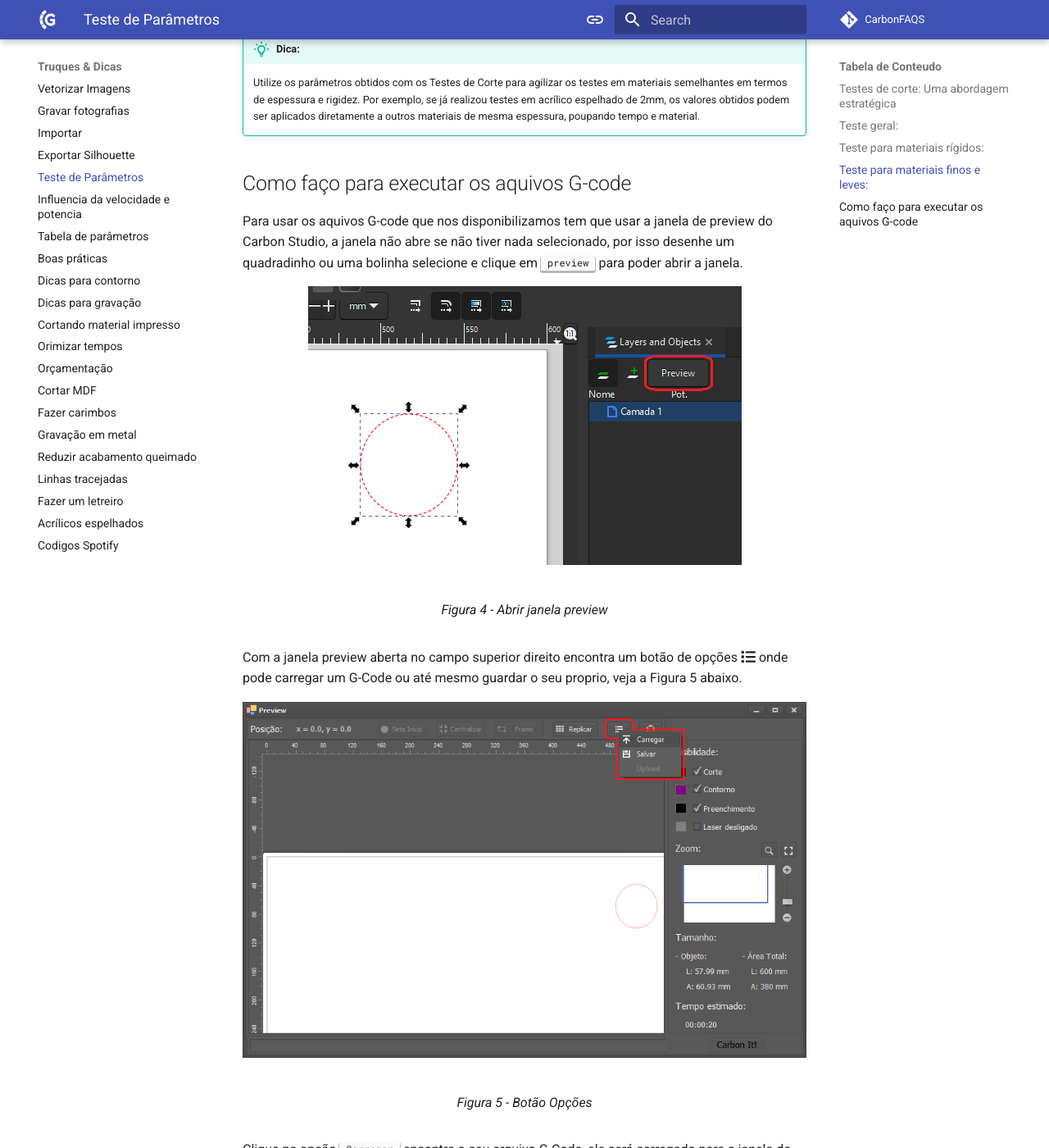
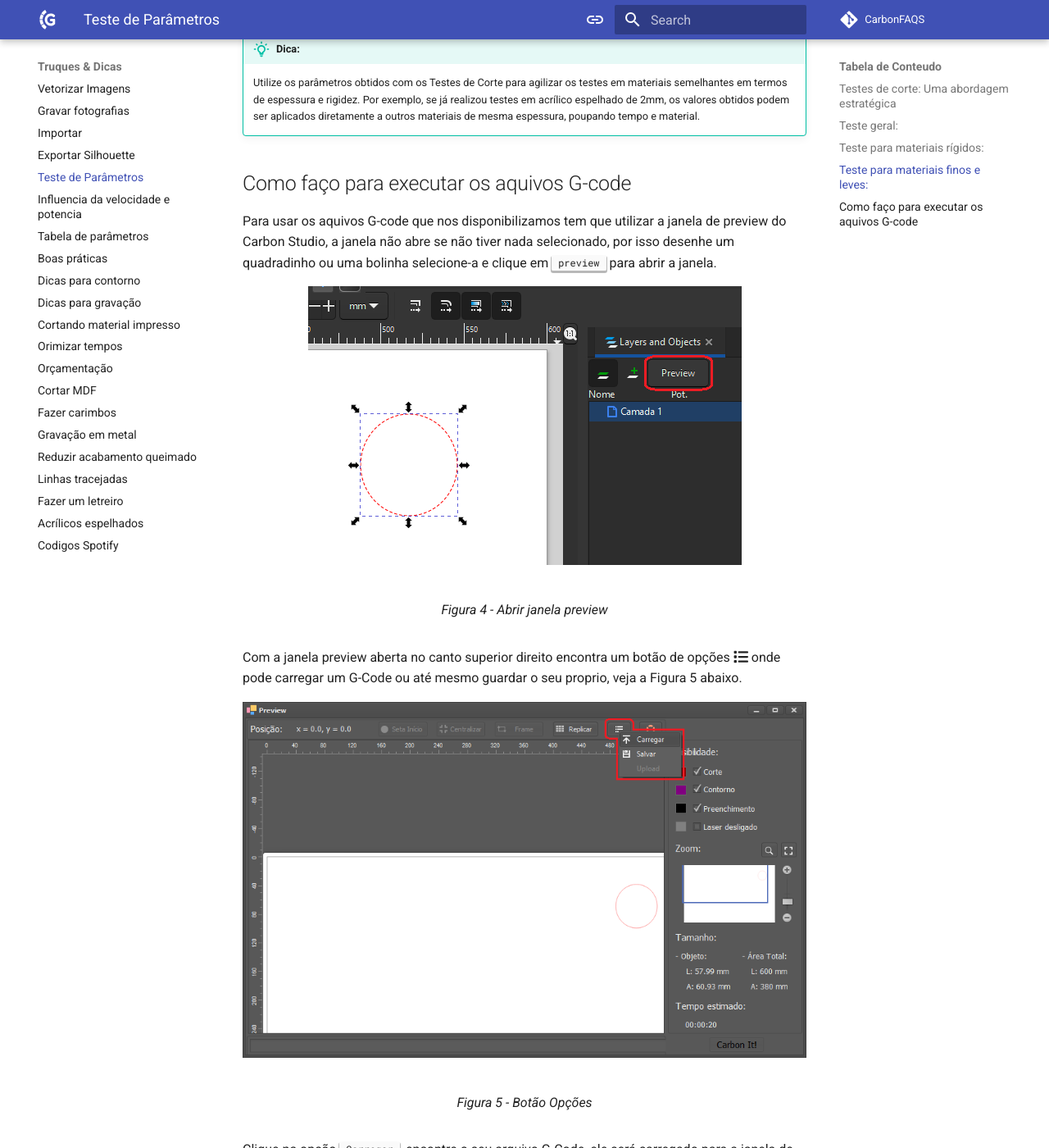
Before and after one commit to GadgetPlusKDB/Carbon-FAQS, an MkDocs documentation site: the page built from docs/truques-&-dicas/testes-parametros.md, in a window 1280 px wide and 1400 px high, scrolled down 2581 px. Shown: the whole window at 82% size. Built offline with MkDocs 1.6.1 and Material for MkDocs 9.7.7, drawn with Linux system fonts in a browser that asks for light colours; comment, search, counter and statistics services are not loaded; some of the changed text lies outside the part shown.

Commit message:
$Update Primeiros Passos

```diff
--- a/docs/truques-&-dicas/testes-parametros.md
+++ b/docs/truques-&-dicas/testes-parametros.md
@@ -69,7 +69,7 @@ Indicado para materiais como feltro, tecido e papel até 180 gramas, este teste
 
 ## Como faço para executar os aquivos G-code
 
-Para usar os aquivos G-code que nos disponibilizamos tem que usar a janela de preview do Carbon Studio, a janela não abre se não tiver nada selecionado, por isso desenhe um quadradinho ou uma bolinha selecione e clique em ++"preview"++ para poder abrir a janela.
+Para usar os aquivos G-code que nos disponibilizamos tem que utilizar a janela de preview do Carbon Studio, a janela não abre se não tiver nada selecionado, por isso desenhe um quadradinho ou uma bolinha selecione-a e clique em ++"preview"++ para abrir a janela.
 
 <figure markdown="span">
 
@@ -78,7 +78,7 @@ Para usar os aquivos G-code que nos disponibilizamos tem que usar a janela de pr
 
 </figure>
 
-Com a janela preview aberta no campo superior direito encontra um botão de opções :fontawesome-solid-list: onde pode carregar um G-Code ou até mesmo guardar o seu proprio, veja a Figura 5 abaixo.
+Com a janela preview aberta no canto superior direito encontra um botão de opções :fontawesome-solid-list: onde pode carregar um G-Code ou até mesmo guardar o seu proprio, veja a Figura 5 abaixo.
 
 <figure markdown="span">
 
```
Also changed, not shown: other parts of docs/truques-&-dicas/testes-parametros.md (+2 -2 lines).
